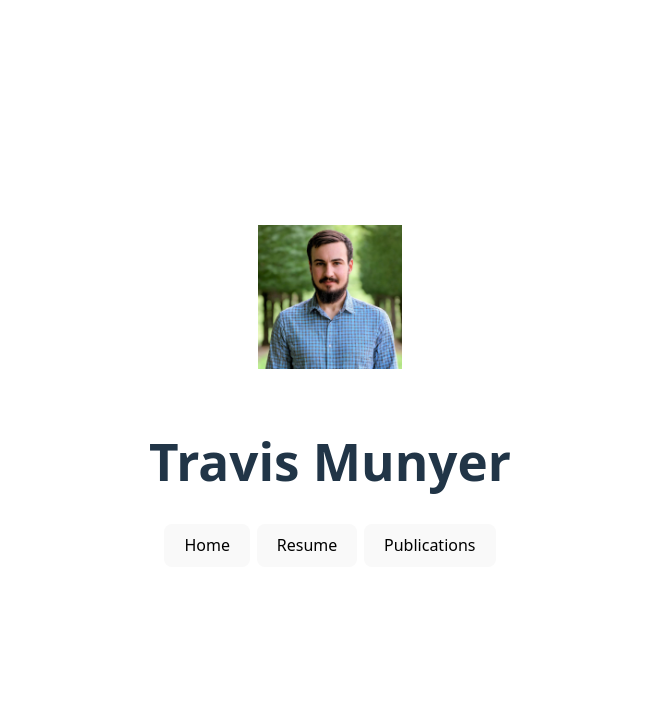
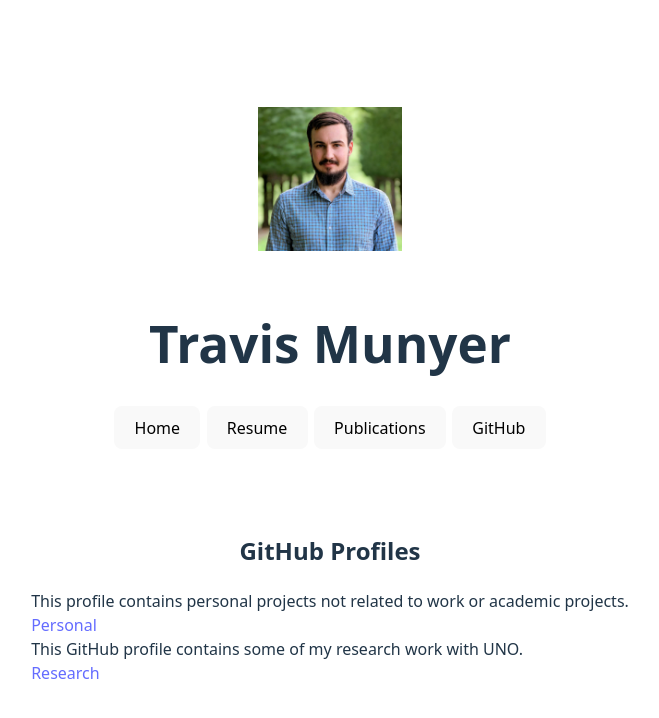
Before and after one commit to TravisMunyer/TravisMunyer.github.io, a React (Vite) app: page /github in a window 1280 px wide. Shown: the top 718 px of the page, without its empty margins (310-969 px from the left). Built offline with nearby package versions, Linux system fonts and the light colour scheme.

Commit message:
Adds GitHub page

```diff
--- a/src/App.jsx
+++ b/src/App.jsx
@@ -5,6 +5,7 @@ import './styles/App.css';
 import Home from './components/Home';
 import Resume from './components/Resume';
 import Publications from "./components/Publications";
+import GitHub from "./components/GitHub.jsx"
 
 export default function App() {
     return (
@@ -19,6 +20,7 @@ export default function App() {
                 <Link to="/"><button>Home</button></Link>
                 <Link to="/resume"><button>Resume</button></Link>
                 <Link to="/publications"><button>Publications</button></Link>
+                <Link to="/github"><button>GitHub</button></Link>
             </nav>
             <Routes>
                 <Route path="/" element={
@@ -38,6 +40,11 @@ export default function App() {
                         <Publications />
                     </div>
                 } />
+                <Route path="/github" element={
+                    <div className="card">
+                        <GitHub />
+                    </div>
+                } />
             </Routes>
         </>
     );
--- /dev/null
+++ b/src/components/GitHub.jsx
@@ -0,0 +1,23 @@
+import React from 'react';
+
+export default function Home() {
+    return (
+        <div>
+            <h2>GitHub Profiles</h2>
+            <ul className="no-bullets">
+                <li>
+                    This profile contains personal projects not related to work or academic projects. <br/>
+                    <a href="https://github.com/TravisMunyer" target="_blank" rel="noopener noreferrer">
+                        Personal
+                    </a>
+                </li>
+                <li>
+                    This GitHub profile contains some of my research work with UNO. <br/>
+                    <a href="https://github.com/FOD-UNOmaha" target="_blank" rel="noopener noreferrer">
+                        Research
+                    </a>
+                </li>
+            </ul>
+        </div>
+    )
+}
--- a/src/components/Resume.jsx
+++ b/src/components/Resume.jsx
@@ -32,7 +32,7 @@ export default function Resume() {
             </section>
             <section>
                 <h3>Education</h3>
-                <h4>Master of Science in Computer Science, Specialization in Machine Learning, Georgia Institute of Technology</h4>
+                <h4>Master of Science in Computer Science (Specialization in Machine Learning), Georgia Institute of Technology</h4>
                 <p><em>Atlanta, GA &mdash; Expected Graduation: December 2025 &mdash; GPA: 4.00/4.00</em></p>
                 <h4>Bachelor of Science in Computer Science (Minor in Mathematics), University of Nebraska at Omaha</h4>
                 <p><em>Omaha, NE &mdash; August 2020 - May 2023 &mdash; GPA: 3.99/4.00</em></p>
```
